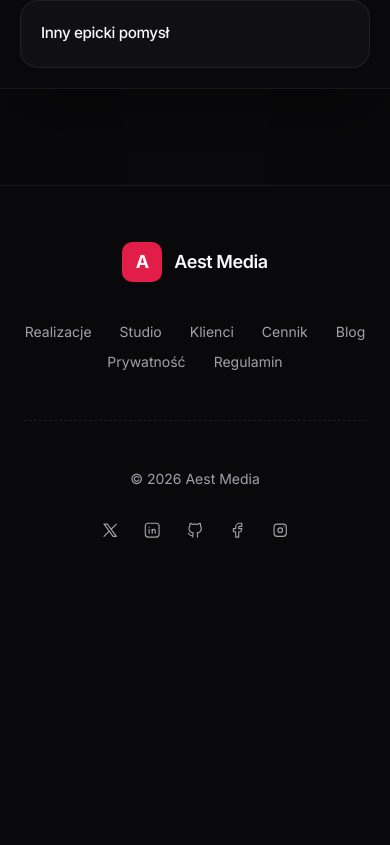
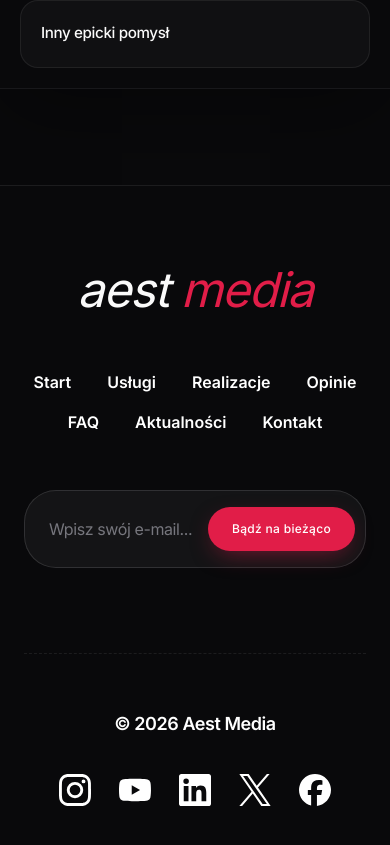
Before and after one commit to Kryki999/aest, a Next.js app: page / in a window 390 px wide. Shown: the part 9123-9968 px from the top of the page. Before the commit the page ends 9718 px from the top, so only its background shows below. Built offline with nearby package versions, Linux system fonts and the light colour scheme.

Commit message:
footer visual upadate and menu final configuration

```diff
--- a/package.json
+++ b/package.json
@@ -10,6 +10,7 @@
   },
   "dependencies": {
     "@base-ui/react": "^1.4.1",
+    "@iconify/react": "^6.0.2",
     "@tabler/icons-react": "^3.42.0",
     "class-variance-authority": "^0.7.1",
     "clsx": "^2.1.1",
--- a/src/app/components/FaqAccordionSection.tsx
+++ b/src/app/components/FaqAccordionSection.tsx
@@ -53,8 +53,9 @@
 export default function FaqAccordionSection() {
   return (
     <section
+      id="faq"
       aria-labelledby="faq-heading"
-      className="relative w-screen max-w-none border-t border-border bg-background pb-6 pt-20 text-foreground md:pb-24 md:pt-28 lg:pb-36 lg:pt-32"
+      className="relative w-screen max-w-none scroll-mt-24 border-t border-border bg-background pb-6 pt-20 text-foreground md:scroll-mt-28 md:pb-24 md:pt-28 lg:pb-36 lg:pt-32"
       style={{ marginInline: "calc(50% - 50vw)" }}
     >
       <div className="relative mx-auto w-full max-w-7xl px-6 md:px-10 lg:px-14 xl:px-16">
--- a/src/app/components/NewsfeedFilmstripSection.tsx
+++ b/src/app/components/NewsfeedFilmstripSection.tsx
@@ -212,8 +212,9 @@
 
   return (
     <section
+      id="aktualnosci"
       aria-labelledby="newsfeed-filmstrip-heading"
-      className="relative w-screen max-w-none overflow-hidden border-t border-border bg-background pb-20 pt-8 text-foreground md:pb-28 md:pt-16"
+      className="relative w-screen max-w-none scroll-mt-24 overflow-hidden border-t border-border bg-background pb-20 pt-8 text-foreground md:scroll-mt-28 md:pb-28 md:pt-16"
       style={{ marginInline: "calc(50% - 50vw)" }}
     >
       <header className="mx-auto mb-12 flex w-full items-center gap-4 px-[6vw] md:mb-16 md:gap-6">
--- a/src/app/components/PortfolioBentoSection.tsx
+++ b/src/app/components/PortfolioBentoSection.tsx
@@ -141,7 +141,10 @@
 
 export default function PortfolioBentoSection() {
   return (
-    <section className="relative mt-14 w-full bg-background py-14 pb-24 text-foreground md:mt-24 md:py-20 md:pb-28">
+    <section
+      id="realizacje"
+      className="relative mt-14 w-full scroll-mt-24 bg-background py-14 pb-24 text-foreground md:mt-24 md:scroll-mt-28 md:py-20 md:pb-28"
+    >
       <div className="mx-auto w-full max-w-7xl px-4 sm:px-6 lg:px-8 xl:px-10">
         <PortfolioBentoGrid />
       </div>
--- a/src/app/components/PreFooterConfigurator.tsx
+++ b/src/app/components/PreFooterConfigurator.tsx
@@ -10,8 +10,9 @@
 export default function PreFooterConfigurator() {
   return (
     <section
+      id="kontakt"
       aria-labelledby="prefooter-configurator-heading"
-      className="relative w-screen max-w-none border-t border-border bg-background pb-24 pt-20 text-foreground md:pb-32 md:pt-24 lg:pb-36 lg:pt-28"
+      className="relative w-screen max-w-none scroll-mt-24 border-t border-border bg-background pb-24 pt-20 text-foreground md:scroll-mt-28 md:pb-32 md:pt-24 lg:pb-36 lg:pt-28"
       style={{ marginInline: "calc(50% - 50vw)" }}
     >
       <div className="relative mx-auto w-full max-w-[1800px] px-0 md:px-10 lg:px-14 xl:px-16">
--- a/src/app/components/SiteFooter.tsx
+++ b/src/app/components/SiteFooter.tsx
@@ -1,42 +1,52 @@
 "use client";
 
 import Link from "next/link";
+import { Icon } from "@iconify/react";
+import { useId, useState } from "react";
+import type { CSSProperties, FormEvent } from "react";
 
 import { NAV_LINKS } from "../nav-links";
 import { SOCIAL_LINKS } from "../social-links";
 
-const iconCls =
-  "size-[1.15rem] text-muted-foreground transition-colors duration-200 hover:text-foreground";
-
 export default function SiteFooter() {
   const year = new Date().getFullYear();
+  const id = useId();
+  const [email, setEmail] = useState("");
+  const [status, setStatus] = useState<"idle" | "ok" | "error">("idle");
+
+  const handleSubmit = (e: FormEvent<HTMLFormElement>) => {
+    e.preventDefault();
+    if (!/^[^\s@]+@[^\s@]+\.[^\s@]+$/.test(email)) {
+      setStatus("error");
+      return;
+    }
+    setStatus("ok");
+    setEmail("");
+  };
 
   return (
     <footer
-      className="relative w-screen max-w-none border-t border-border bg-background text-muted-foreground"
+      className="relative w-screen max-w-none border-t border-border bg-background text-foreground"
       style={{ marginInline: "calc(50% - 50vw)" }}
     >
-      <div className="mx-auto max-w-7xl px-6 py-14 md:px-10 md:py-16 lg:px-14">
-        <div className="flex flex-col items-center gap-y-10">
+      <div className="mx-auto max-w-[1800px] px-6 py-20 md:px-10 md:py-24 lg:px-14 lg:py-28">
+        <div className="flex flex-col items-center gap-y-14 md:gap-y-16">
           <Link
             href="/"
-            className="flex items-center gap-3 rounded-md outline-none ring-offset-background transition-opacity hover:opacity-90 focus-visible:ring-2 focus-visible:ring-primary/50 focus-visible:ring-offset-2"
+            aria-label="Go to homepage"
+            className="whitespace-nowrap text-center text-5xl italic lowercase leading-none tracking-tight text-foreground transition-colors hover:text-primary focus-visible:outline-none focus-visible:ring-2 focus-visible:ring-primary/45 focus-visible:ring-offset-2 focus-visible:ring-offset-transparent md:text-6xl lg:text-7xl"
+            style={{ fontFamily: "var(--font-serif)" }}
           >
-            <span className="flex size-10 shrink-0 items-center justify-center rounded-lg bg-primary text-lg font-bold text-primary-foreground">
-              A
-            </span>
-            <span className="text-lg font-semibold tracking-tight text-foreground md:text-xl">
-              Aest Media
-            </span>
+            aest <span className="text-[var(--cinematic-accent)]">media</span>
           </Link>
 
           <nav aria-label="Stopka">
-            <ul className="flex flex-wrap justify-center gap-x-7 gap-y-2.5 text-sm md:gap-x-8">
+            <ul className="flex flex-wrap justify-center gap-x-9 gap-y-4 text-base md:gap-x-11 md:text-xl">
               {NAV_LINKS.map(({ href, label }) => (
                 <li key={label}>
                   <Link
                     href={href}
-                    className="text-muted-foreground transition-colors hover:text-foreground focus-visible:text-foreground focus-visible:outline-none focus-visible:ring-2 focus-visible:ring-primary/40 focus-visible:ring-offset-2 focus-visible:ring-offset-background"
+                    className="font-semibold text-white transition-colors hover:text-[var(--cinematic-accent)] focus-visible:text-[var(--cinematic-accent)] focus-visible:outline-none focus-visible:ring-2 focus-visible:ring-primary/40 focus-visible:ring-offset-2 focus-visible:ring-offset-background"
                   >
                     {label}
                   </Link>
@@ -44,26 +54,111 @@
               ))}
             </ul>
           </nav>
+
+          <div className="w-full max-w-4xl">
+            <form onSubmit={handleSubmit} noValidate aria-describedby={`${id}-status`}>
+              <div
+                className={`group mx-auto flex w-full items-center gap-3 rounded-[2rem] border bg-[var(--cinematic-surface)]/75 p-2.5 pl-6 transition-colors backdrop-blur-[2px] md:gap-4 md:rounded-[2.6rem] md:p-3 md:pl-8 ${
+                  status === "error"
+                    ? "border-[var(--cinematic-accent)]/80"
+                    : "border-white/12 focus-within:border-white/25"
+                }`}
+              >
+                <label htmlFor={`${id}-email`} className="sr-only">
+                  Adres e-mail
+                </label>
+                <input
+                  id={`${id}-email`}
+                  type="email"
+                  inputMode="email"
+                  autoComplete="email"
+                  placeholder="Wpisz swój e-mail..."
+                  value={email}
+                  onChange={(e) => {
+                    setEmail(e.target.value);
+                    if (status !== "idle") setStatus("idle");
+                  }}
+                  required
+                  aria-invalid={status === "error"}
+                  className="min-w-0 flex-1 bg-transparent py-4 text-base tracking-tight text-foreground placeholder:text-muted-foreground/70 outline-none focus:outline-none md:py-5 md:text-lg"
+                />
+                <button
+                  type="submit"
+                  className="shrink-0 rounded-full bg-[var(--cinematic-accent)] px-6 py-3.5 text-xs font-medium tracking-wide text-white shadow-[0_8px_24px_-8px_rgba(225,29,72,0.55)] transition-[background-color,transform,box-shadow] duration-300 hover:bg-[var(--cinematic-accent-neon)] hover:shadow-[0_10px_28px_-8px_rgba(255,0,60,0.65)] active:translate-y-[1px] focus-visible:outline-none focus-visible:ring-2 focus-visible:ring-primary/55 focus-visible:ring-offset-2 focus-visible:ring-offset-[var(--cinematic-base)] md:px-8 md:py-4 md:text-sm"
+                >
+                  Bądź na bieżąco
+                </button>
+              </div>
+              <p
+                id={`${id}-status`}
+                role="status"
+                aria-live="polite"
+                className={`mt-3 min-h-[1.1rem] text-center text-xs ${
+                  status === "error"
+                    ? "text-[var(--cinematic-accent)]"
+                    : status === "ok"
+                      ? "text-foreground/85"
+                      : "text-transparent"
+                }`}
+              >
+                {status === "ok"
+                  ? "Witamy w grupie. Pierwszy list trafi do Ciebie wkrótce."
+                  : status === "error"
+                    ? "Sprawdź adres e-mail — coś tu nie pasuje."
+                    : "—"}
+              </p>
+            </form>
+          </div>
         </div>
 
         <div
           aria-hidden
-          className="my-12 border-t border-dashed border-border md:my-14"
+          className="my-14 border-t border-dashed border-border md:my-16"
         />
 
-        <div className="flex flex-col items-center gap-8 sm:flex-row sm:justify-between sm:gap-4">
-          <p className="text-center text-sm text-muted-foreground sm:text-left">
+        <div className="flex flex-col items-center gap-9 sm:flex-row sm:justify-between sm:gap-4">
+          <p className="text-center text-lg font-semibold tracking-tight text-white sm:text-left md:text-2xl">
             © {year} Aest Media
           </p>
-          <div className="flex items-center gap-6 md:gap-7">
-            {SOCIAL_LINKS.map(({ href, label, Icon }) => (
+          <div className="flex items-center gap-7 md:gap-9">
+            {SOCIAL_LINKS.map(({ href, label, icon, hoverColor, hoverGradient }) => (
               <Link
                 key={label}
                 href={href}
                 aria-label={label}
-                className="outline-none focus-visible:text-foreground focus-visible:ring-2 focus-visible:ring-primary/40 focus-visible:ring-offset-2 focus-visible:ring-offset-background"
+                className="group outline-none focus-visible:ring-2 focus-visible:ring-primary/40 focus-visible:ring-offset-2 focus-visible:ring-offset-background"
               >
-                <Icon className={iconCls} stroke={1.5} aria-hidden />
+                <span
+                  className="relative block size-8 md:size-10"
+                  style={
+                    {
+                      ...(hoverColor ? { "--hover-color": hoverColor } : {}),
+                      ...(hoverGradient ? { "--hover-gradient": hoverGradient } : {}),
+                    } as CSSProperties
+                  }
+                >
+                  <Icon
+                    icon={icon}
+                    className="absolute inset-0 size-full text-white transition-opacity duration-300 group-hover:opacity-0"
+                    aria-hidden
+                  />
+                  <Icon
+                    icon={icon}
+                    className="absolute inset-0 size-full opacity-0 transition-opacity duration-300 group-hover:opacity-100"
+                    style={{
+                      color: hoverColor ?? undefined,
+                      ...(hoverGradient
+                        ? {
+                            color: "transparent",
+                            backgroundImage: hoverGradient,
+                            backgroundClip: "text",
+                            WebkitBackgroundClip: "text",
+                          }
+                        : {}),
+                    }}
+                    aria-hidden
+                  />
+                </span>
               </Link>
             ))}
           </div>
--- a/src/app/components/TestimonialsSection.tsx
+++ b/src/app/components/TestimonialsSection.tsx
@@ -80,7 +80,10 @@
   };
 
   return (
-    <section className="w-full overflow-x-clip bg-background pb-20 pt-6 md:pb-28">
+    <section
+      id="opinie"
+      className="w-full scroll-mt-24 overflow-x-clip bg-background pb-20 pt-6 md:scroll-mt-28 md:pb-28"
+    >
       <div className="mx-auto w-full max-w-7xl px-4 sm:px-6 lg:px-8 xl:px-10">
         <div className="px-2 pb-6 pt-6 md:px-0 md:pt-8">
           <div className="grid grid-cols-1 gap-8 md:grid-cols-3 md:gap-10">
--- a/src/app/components/VideoKeysSection.tsx
+++ b/src/app/components/VideoKeysSection.tsx
@@ -182,7 +182,10 @@
   }, [breakoutIdx]);
 
   return (
-    <section className="relative mx-auto w-full max-w-[1600px]">
+    <section
+      id="start"
+      className="relative mx-auto w-full max-w-[1600px] scroll-mt-24 md:scroll-mt-28"
+    >
       <LayoutGroup id="video-keys">
         {mode === "multiTrack" ? (
           <>
--- a/src/app/nav-links.ts
+++ b/src/app/nav-links.ts
@@ -1,9 +1,9 @@
 export const NAV_LINKS = [
-  { href: "#", label: "Realizacje" },
-  { href: "#", label: "Studio" },
-  { href: "#", label: "Klienci" },
-  { href: "#", label: "Cennik" },
-  { href: "#", label: "Blog" },
-  { href: "#", label: "Prywatność" },
-  { href: "#", label: "Regulamin" },
+  { href: "#start", label: "Start" },
+  { href: "#uslugi", label: "Usługi" },
+  { href: "#realizacje", label: "Realizacje" },
+  { href: "#opinie", label: "Opinie" },
+  { href: "#faq", label: "FAQ" },
+  { href: "#aktualnosci", label: "Aktualności" },
+  { href: "#kontakt", label: "Kontakt" },
 ] as const;
--- a/src/app/page.tsx
+++ b/src/app/page.tsx
@@ -119,7 +119,10 @@
             </div>
           </section>
 
-          <section className="mx-auto mt-14 w-full max-w-[980px] px-3 pb-14 md:mt-20 md:pb-20">
+          <section
+            id="uslugi"
+            className="mx-auto mt-14 w-full max-w-[980px] scroll-mt-24 px-3 pb-14 md:mt-20 md:pb-20 md:scroll-mt-28"
+          >
             <div className="grid grid-cols-1 gap-y-12 sm:grid-cols-2 sm:gap-x-6 md:gap-y-14 lg:grid-cols-3 lg:gap-x-8">
               {SERVICES_DATA.map((service) => (
                 <article
```
Also changed, not shown: src/app/social-links.ts (+8 -20 lines), 1 other file (tests, documents, lock files or other folders).
